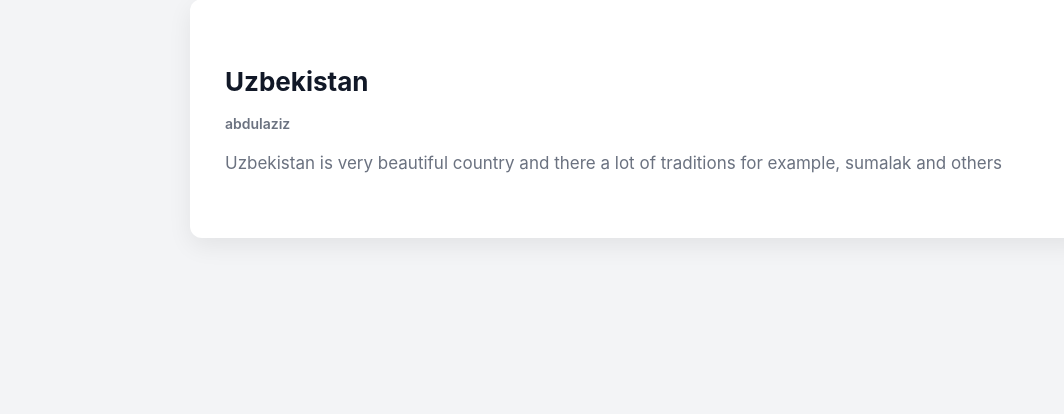
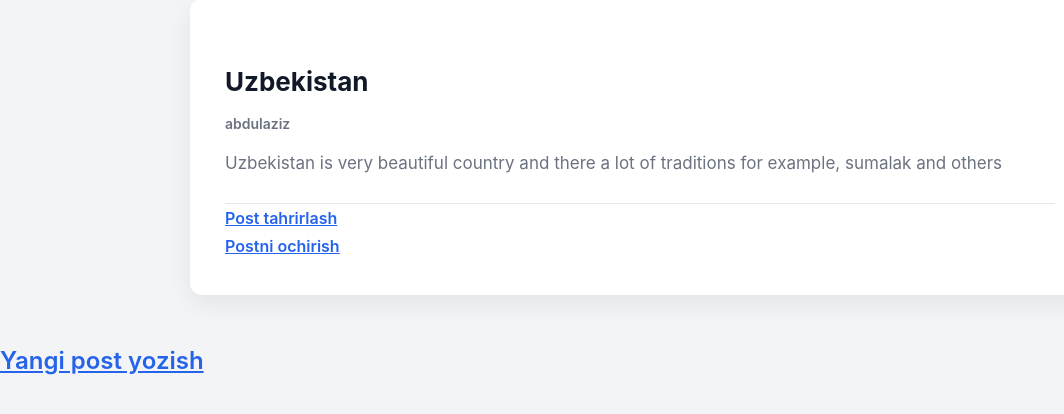
Before and after one commit to abdulazizturginboyev/News-Blog, a Django app: page /post/6/ in a window 1280 px wide. Shown: the part 155-569 px from the top of the page, without its empty margins (0-1064 px from the left). Run offline with Django 5.2, Linux system fonts and the light colour scheme; data comes from the database, SQL or seed files in the repository; both versions use the stored data as it was after the commit.

Commit message:
Delete, add , change news
I add new delete function and add funtion on user side not only in admin panel it is very useful

```diff
--- a/blog/models.py
+++ b/blog/models.py
@@ -1,4 +1,5 @@
 from django.db import models
+from django.urls import reverse
 
 # Create your models here.
 class Post(models.Model):
@@ -12,3 +13,6 @@
 
     def __str__(self):
         return self.title
+
+    def get_absolute_url(self):
+        return reverse('post_detail',args=[str(self.pk)])
--- a/blog/urls.py
+++ b/blog/urls.py
@@ -1,7 +1,17 @@
 from django.urls import path
-from .views import PostListView, PostDetailView
+from .views import (
+    PostListView,
+    PostDetailView,
+    BlogCreateView,
+    BlogUpdateView,
+    BlogDeleteView
+)
 
 urlpatterns = [
     path('', PostListView.as_view(), name='home'),
     path('post/<int:pk>/', PostDetailView.as_view(), name='post_detail'),
+    path('/post/new/', BlogCreateView.as_view(), name='post_new'),
+    path('post/<int:pk>/edit', BlogUpdateView.as_view(), name='post_edit'),
+    path('post/<int:pk>/delete', BlogDeleteView.as_view(), name='post_delete'),
+
 ]
--- a/blog/views.py
+++ b/blog/views.py
@@ -1,6 +1,8 @@
 from django.shortcuts import render
 from django.views.generic import ListView ,DetailView
 from .models import Post
+from django.views.generic.edit import CreateView, UpdateView, DeleteView
+from django.urls import reverse_lazy
 # Create your views here.
 
 class PostListView(ListView):
@@ -10,3 +12,18 @@
 class PostDetailView(DetailView):
     model = Post
     template_name = 'post_detail.html'
+
+class BlogCreateView(CreateView):
+    model = Post
+    template_name = 'post_new.html'
+    fields = ['title','author','body']
+
+class BlogUpdateView(UpdateView):
+    model = Post
+    template_name = 'post_edit.html'
+    fields = ['title','body']
+
+class BlogDeleteView(DeleteView):
+    model = Post
+    template_name = 'post_delete.html'
+    success_url = reverse_lazy('home')
--- a/templates/base.html
+++ b/templates/base.html
@@ -19,5 +19,9 @@
     {% endblock content %}
 </div>
 
+<footer><h2>
+    <a href="{% url 'post_new' %}">Yangi post yozish</a>
+</h2></footer>
+
 </body>
 </html>
--- a/templates/post_detail.html
+++ b/templates/post_detail.html
@@ -6,4 +6,9 @@
      <h3>{{ post.author }}</h3>
     <p>{{ post.body }}</p>
     </div>
+<p><a href="{% url 'post_edit' post.pk %}"> Post tahrirlash </a></p>
+<p><a href="{% url 'post_delete' post.pk %}">Postni ochirish</a></p>
+
+
+
 {% endblock content %}
```
Also changed, not shown: templates/post_delete.html (added, +10 -0 lines), templates/post_edit.html (added, +11 -0 lines), templates/post_new.html (added, +10 -0 lines), db.sqlite3, static/css/base.css (line endings or trailing spaces).
